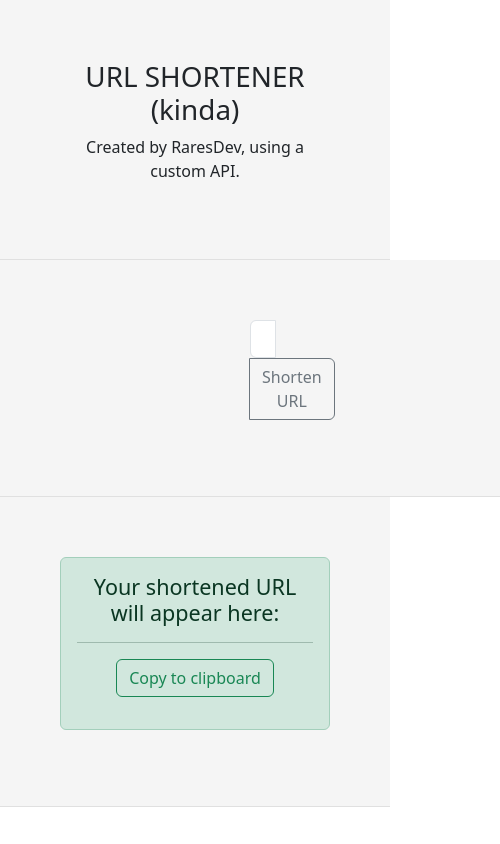
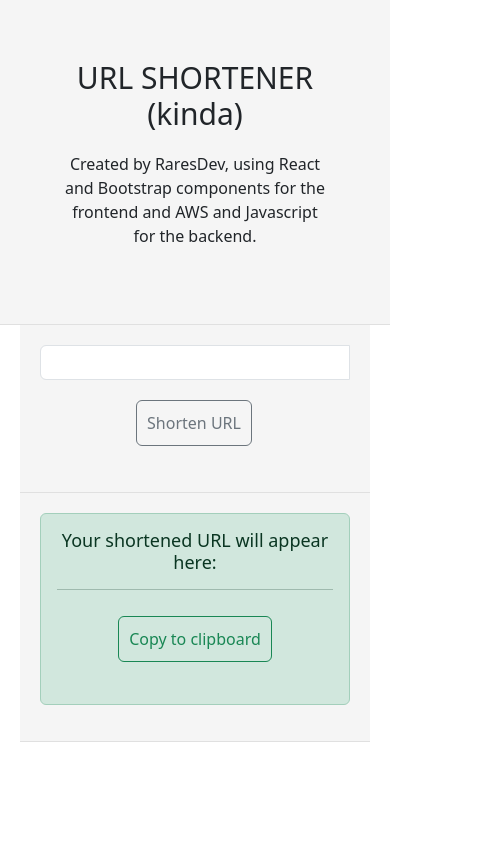
Before and after one commit to 09Riri09/url-shortener, a React (Create React App) app in the folder frontend/: page / in a window 390 px wide. Shown: the whole page, 500 px wide, since content can reach past the window. Built offline with nearby package versions, Linux system fonts and the light colour scheme.

Commit message:
mobile optimisation

```diff
--- a/frontend/src/App.css
+++ b/frontend/src/App.css
@@ -36,3 +36,54 @@
     transform: rotate(360deg);
   }
 }
+
+@media (max-width: 768px) {
+  .title-section h1 {
+    font-size: 30px;
+    margin-bottom: 20px;
+  }
+
+  .title-section p {
+    font-size: 16px;
+  }
+
+  .input-section .form-control,
+  .output-section .alert {
+    min-width: 250px;
+    font-size: 14px;
+  }
+
+  .input-section .btn,
+  .output-section .btn {
+    padding: 10px;
+    margin: 10px auto;
+    display: block;
+  }
+
+  .input-section,
+  .output-section {
+    margin: 0 20px;
+    padding: 20px;
+  }
+
+  .alert .alertheading {
+    font-size: 18px;
+  }
+
+  .alert p,
+  .alert .d-flex {
+    margin-top: 10px;
+  }
+
+  .input-section .btn-wrapper {
+    display: flex;
+    justify-content: center;
+    width: 100%;
+    margin-top: 10px;
+  }
+
+  .input-section .form-control {
+    width: 100%;
+    box-sizing: border-box;
+  }
+}
--- a/frontend/src/App.js
+++ b/frontend/src/App.js
@@ -7,8 +7,8 @@ import axios from "axios";
 
 function App() {
   const [copied, setCopied] = useState(false);
-  const [longUrl, setLongUrl] = useState (' ');
-  const [shortUrl, setShortUrl] = useState (' ');
+  const [longUrl, setLongUrl] = useState(" ");
+  const [shortUrl, setShortUrl] = useState(" ");
 
   const copyToClipboard = () => {
     const textToCopy = document.getElementById("shortened-url").innerText;
@@ -16,37 +16,32 @@ function App() {
     setCopied(true);
   };
 
-  function handleInputChange(e){
+  function handleInputChange(e) {
     return setLongUrl(e.target.value);
   }
 
-    /*const shortenUrl = () =>{
-      fetch(`https://tinyurl.com/api-create.php?url=${longUrl}`)
-      .then (response => response.text())
-      .then(data => {
-        setShortUrl(data);
-        setCopied (false);
+  const shortenUrl = () => {
+    axios
+      .post(
+        "https://wj6p6ektw9.execute-api.eu-west-1.amazonaws.com/prod/add-url/",
+        {
+          url: longUrl,
+        }
+      )
+      .then((response) => {
+        setShortUrl(
+          `https://wj6p6ektw9.execute-api.eu-west-1.amazonaws.com/prod/short/${response.data.shortUrl}`
+        );
+        setCopied(false);
       })
-      .catch (error => console.error('Error', error));
-
-    } */
-
-    const shortenUrl = () => {
-      axios.post ('https://wj6p6ektw9.execute-api.eu-west-1.amazonaws.com/prod/add-url/',{
-        url: longUrl
-      })
-      .then(response => {
-        setShortUrl(`https://wj6p6ektw9.execute-api.eu-west-1.amazonaws.com/prod/short/${response.data.shortUrl}`);
-        setCopied (false);
-      })
-      .catch (error => console.error('Error', error));
-    }
+      .catch((error) => console.error("Error", error));
+  };
 
   return (
     <>
       <div className="title-section">
         <h1>URL SHORTENER (kinda)</h1>
-        <p>Created by RaresDev, using a custom API.</p>
+        <p>Created by RaresDev, using React and Bootstrap components for the frontend and AWS and Javascript for the backend.</p>
       </div>
       <div className="input-section">
       <InputGroup className="mb-3">
@@ -54,19 +49,26 @@ function App() {
     placeholder="Paste your URL here"
     aria-label="Long-URL"
     aria-describedby="basic-addon2"
-            onChange = {handleInputChange}
-            value = {longUrl}
+    onChange={handleInputChange}
+    value={longUrl}
   />
-          <Button variant="outline-secondary" id="button-addon2" onClick = {shortenUrl}>
+  <div className="btn-wrapper">
+    <Button
+      variant="outline-secondary"
+      id="button-addon2"
+      onClick={shortenUrl}
+    >
       Shorten URL
     </Button>
+  </div>
 </InputGroup>
       </div>
 
-
       <div className="output-section">
         <Alert variant="success" className="text-center">
-          <Alert.Heading className="alertheading">Your shortened URL will appear here:</Alert.Heading>
+          <Alert.Heading className="alertheading">
+            Your shortened URL will appear here:
+          </Alert.Heading>
           <p id="shortened-url">{shortUrl}</p>
           <hr />
           <div className="d-flex justify-content-center mb-3">
@@ -81,8 +83,6 @@ function App() {
         </Alert>
       </div>
     </>
-
-
   );
 }
 
```
Lines whose indentation alone changed are shown as unchanged.
